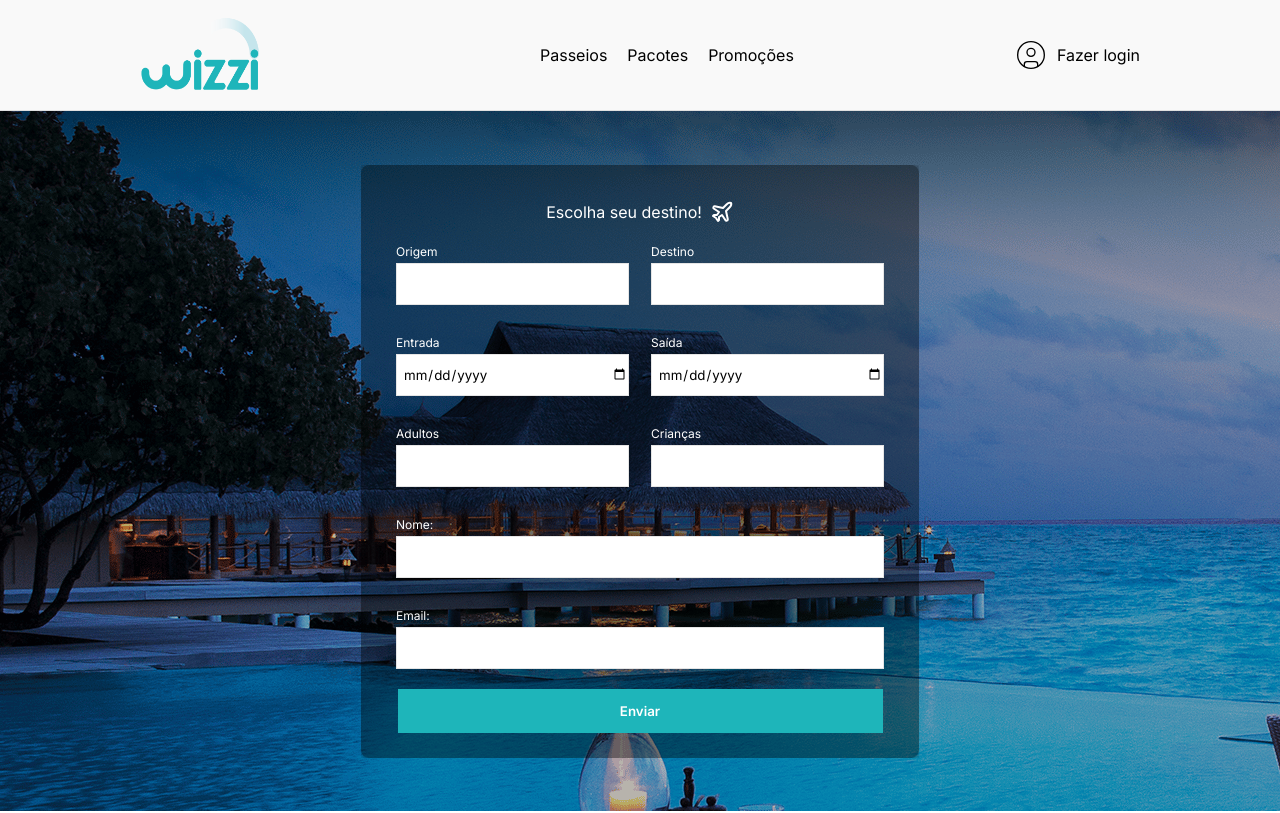
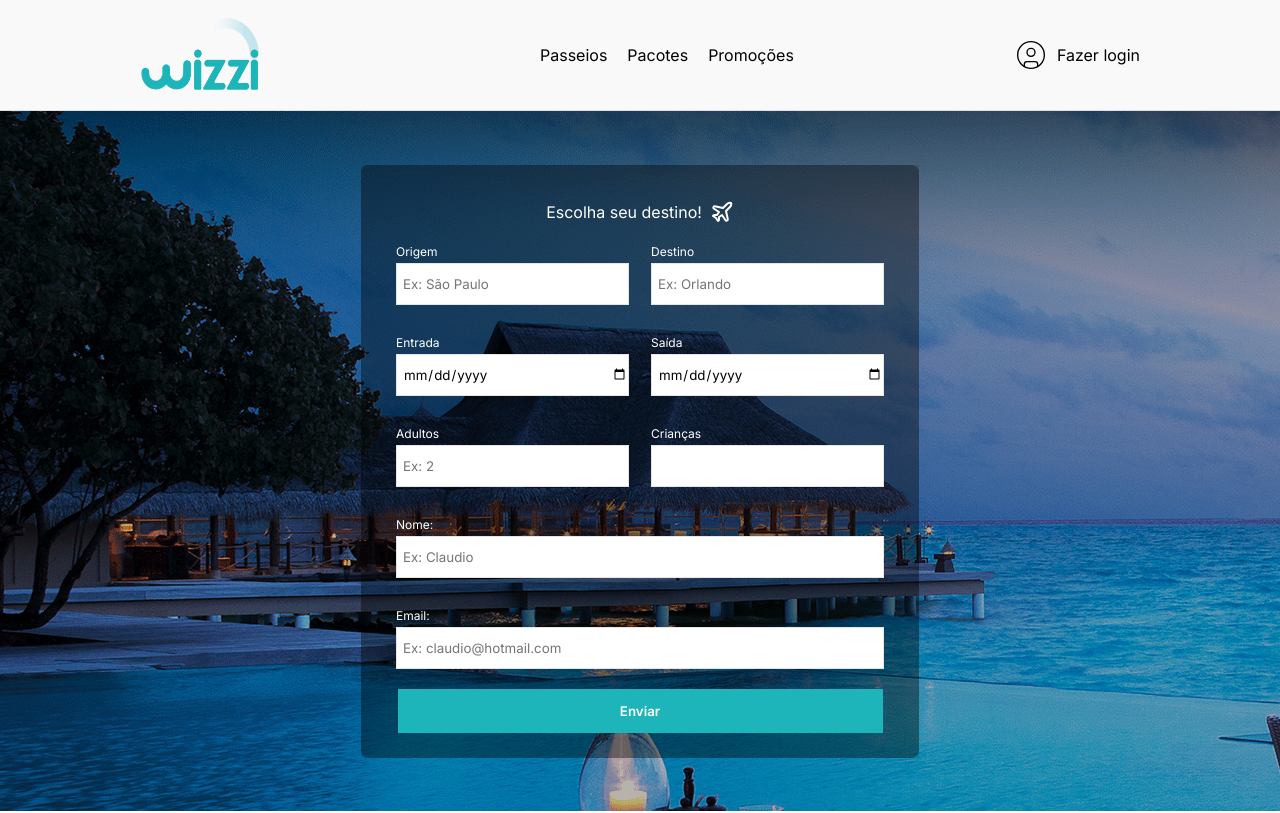
Before and after one commit to GustavoScopinho/wizzi-turismo, a React (Vite) app: page / in a window 1280 px wide. Shown: the top 813 px of the page. Built offline with nearby package versions, Linux system fonts and the light colour scheme.

Commit message:
fix: correcting yup errors

```diff
--- a/src/components/Form/Form.jsx
+++ b/src/components/Form/Form.jsx
@@ -33,12 +33,22 @@ export function Form() {
             <S.ContainerInput>
               <label htmlFor="origem">Origem</label>
 
-              <input type="text" id="origem" {...register('origem')} />
+              <input
+                type="text"
+                id="origem"
+                {...register('origem')}
+                placeholder="Ex: São Paulo"
+              />
               {errors?.origem && <span>{errors?.origem?.message}</span>}
             </S.ContainerInput>
             <S.ContainerInput>
               <label htmlFor="destino">Destino</label>
-              <input type="text" id="destino" {...register('destino')} />
+              <input
+                type="text"
+                id="destino"
+                {...register('destino')}
+                placeholder="Ex: Orlando"
+              />
               {errors?.destino && <span>{errors?.destino?.message}</span>}
             </S.ContainerInput>
           </S.Fieldset>
@@ -58,8 +68,14 @@ export function Form() {
           <S.Fieldset>
             <S.ContainerInput>
               <label htmlFor="adultos">Adultos</label>
-              <input type="number" id="adultos" {...register('adultos')} />
+              <input
+                type="number"
+                id="adultos"
+                {...register('adultos')}
+                placeholder="Ex: 2"
+              />
               {errors?.adultos && <span>{errors?.adultos?.message}</span>}
+              {console.log(errors?.adultos)}
             </S.ContainerInput>
 
             <S.ContainerInput>
@@ -70,14 +86,24 @@ export function Form() {
           <S.Fieldset>
             <S.ContainerName>
               <label htmlFor="nome">Nome:</label>
-              <input type="text" id="nome" {...register('nome')} />
+              <input
+                type="text"
+                id="nome"
+                {...register('nome')}
+                placeholder="Ex: Claudio"
+              />
               {errors?.nome && <span>{errors?.nome?.message}</span>}
             </S.ContainerName>
           </S.Fieldset>
           <S.Fieldset>
             <S.ContainerName>
               <label htmlFor="email">Email:</label>
-              <input type="email" id="email" {...register('email')} />
+              <input
+                type="email"
+                id="email"
+                {...register('email')}
+                placeholder="Ex: claudio@hotmail.com"
+              />
               {errors?.email && <span>{errors?.email?.message}</span>}
             </S.ContainerName>
           </S.Fieldset>
--- a/src/components/schema.js
+++ b/src/components/schema.js
@@ -1,11 +1,16 @@
-import { object, string } from 'yup'
+import { object, string, number } from 'yup'
 
 export const schema = object({
   origem: string().required('Campo obrigatório.'),
   destino: string().required('Campo obrigatório.'),
   entrada: string('Escolha uma data válida').required('Campo obrigatório.'),
   saida: string('Escolha uma data válida').required('Campo obrigatório.'),
-  adultos: string().required('Campo obrigatório.'),
+  adultos: number()
+    .min(1, 'Digite a quantidade de adultos')
+    .positive('Digite um número positivo de adultos')
+    .integer('Digite um número inteiro')
+    .typeError('Digite um número'),
+
   criancas: string(),
   nome: string().required('Campo obrigatório.'),
   email: string()
```
